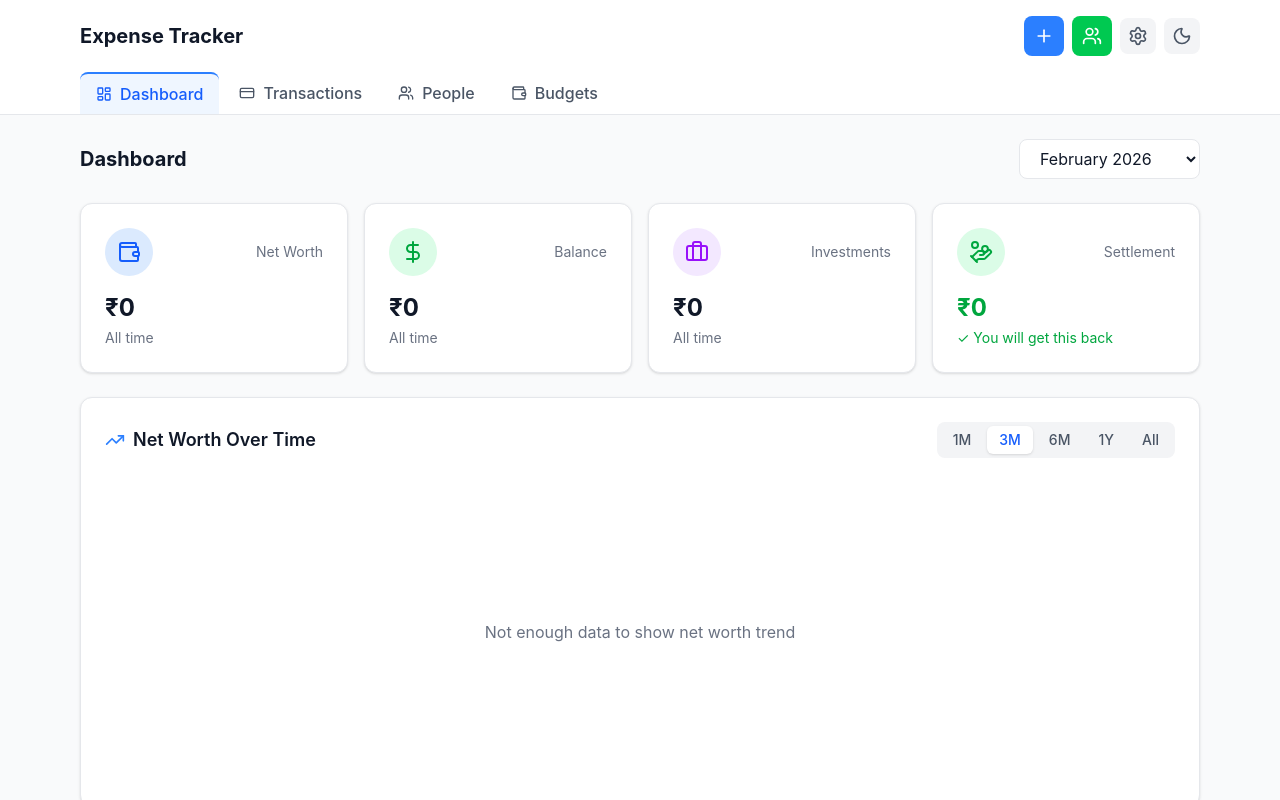
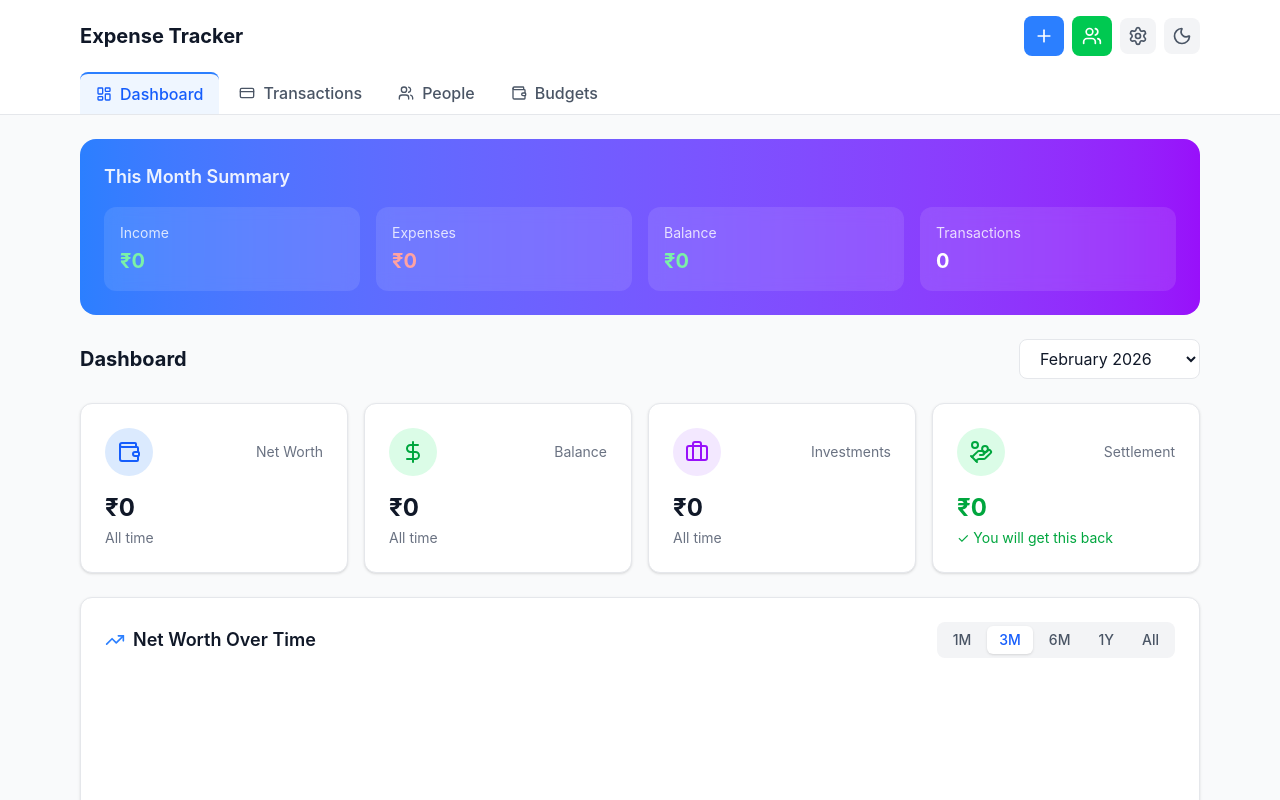
Before and after one commit to himanshuRaj-IN/et, a React (Vite) app: page / in a window 1280 px wide. Shown: the top 800 px of the page. Built offline with nearby package versions, Linux system fonts and the light colour scheme.

Commit message:
feat: add summary card with this month quick stats

```diff
--- a/src/components/Dashboard.tsx
+++ b/src/components/Dashboard.tsx
@@ -248,7 +248,7 @@ export function Dashboard({ transactions, settlementTotal = 0 }: DashboardProps)
       .sort((a, b) => b.value - a.value);
   }, [transactions]);
 
-  const formatCurrency = (amount: number) => {
+const formatCurrency = (amount: number) => {
     return new Intl.NumberFormat('en-IN', {
       style: 'currency',
       currency: 'INR',
@@ -256,8 +256,60 @@ export function Dashboard({ transactions, settlementTotal = 0 }: DashboardProps)
     }).format(amount);
   };
 
+  // Calculate current month stats
+  const currentMonthStats = useMemo(() => {
+    const now = new Date();
+    const monthTransactions = transactions.filter(t => {
+      const tDate = new Date(t.occurredAt);
+      return tDate.getFullYear() === now.getFullYear() &&
+             tDate.getMonth() === now.getMonth();
+    });
+
+    const income = monthTransactions
+      .filter(t => t.type === 'income')
+      .reduce((sum, t) => sum + t.amount, 0);
+
+    const expenses = monthTransactions
+      .filter(t => t.type === 'expense')
+      .reduce((sum, t) => sum + t.amount, 0);
+
+    return {
+      income,
+      expenses,
+      balance: income - expenses,
+      count: monthTransactions.length
+    };
+  }, [transactions]);
+
   return (
     <div className="space-y-6">
+      {/* Summary Card - Quick Stats */}
+      <div className="bg-gradient-to-r from-blue-500 to-purple-600 rounded-2xl p-6 text-white">
+        <h2 className="text-lg font-semibold mb-4 opacity-90">This Month Summary</h2>
+        <div className="grid grid-cols-2 sm:grid-cols-4 gap-4">
+          <div className="bg-white/10 rounded-xl p-4 backdrop-blur-sm">
+            <p className="text-sm opacity-80 mb-1">Income</p>
+            <p className="text-xl font-bold text-green-300">{formatCurrency(currentMonthStats.income)}</p>
+          </div>
+          <div className="bg-white/10 rounded-xl p-4 backdrop-blur-sm">
+            <p className="text-sm opacity-80 mb-1">Expenses</p>
+            <p className="text-xl font-bold text-red-300">{formatCurrency(currentMonthStats.expenses)}</p>
+          </div>
+          <div className="bg-white/10 rounded-xl p-4 backdrop-blur-sm">
+            <p className="text-sm opacity-80 mb-1">Balance</p>
+            <p className={`text-xl font-bold ${
+              currentMonthStats.balance >= 0 ? 'text-green-300' : 'text-red-300'
+            }`}>
+              {formatCurrency(Math.abs(currentMonthStats.balance))}
+            </p>
+          </div>
+          <div className="bg-white/10 rounded-xl p-4 backdrop-blur-sm">
+            <p className="text-sm opacity-80 mb-1">Transactions</p>
+            <p className="text-xl font-bold">{currentMonthStats.count}</p>
+          </div>
+        </div>
+      </div>
+
       {/* Month Selector */}
       <div className="flex items-center justify-between">
         <h2 className="text-xl font-bold text-gray-900 dark:text-white">Dashboard</h2>
```
